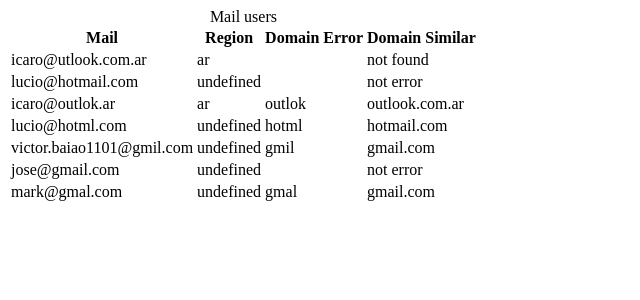
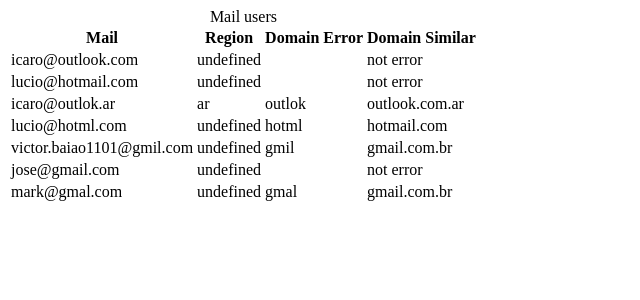
Before and after one commit to victorfernandesraton/SearchMail, a PHP site: page / in a window 1280 px wide. Shown: the top 300 px of the page, without its empty margins (0-640 px from the left). Run offline with PHP 8.4, Linux system fonts and the light colour scheme.

Commit message:
mail undefined

```diff
--- a/config/tratament.php
+++ b/config/tratament.php
@@ -27,7 +27,7 @@
 
     // lista de dominio
     // lista teste
-    $doms = array("hotmail.com","outlook.com","gmail.com","outlook.com.ar");
+    $doms = array("hotmail.com","outlook.com","gmail.com","gmail.com.br","outlook.com.ar");
 
     // carregando dominios como objeto
     $domain_obj = carryDomain($doms);
@@ -39,7 +39,7 @@
 
     // lista de enail
     // lista teste
-    $mailList = array("icaro@utlook.com.ar","lucio@hotmail.com","icaro@outlok.ar","lucio@hotml.com","victor.baiao1101@gmil.com","jose@gmail.com","mark@gmal.com");
+    $mailList = array("icaro@outlook.com","lucio@hotmail.com","icaro@outlok.ar","lucio@hotml.com","victor.baiao1101@gmil.com","jose@gmail.com","mark@gmal.com");
     // carregando emails como objetos
     $mail_obj = carryMail($mailList);
 
--- a/fun/ErrorDomain.php
+++ b/fun/ErrorDomain.php
@@ -5,6 +5,8 @@
         for ($j=0; $j < count($domain_obj); $j++) {
             $temp_true = $domain_obj[$j]->getDomain();
             for ($k=0; $k < strlen($temp_true); $k++) {
+                if ($mail_obj[$i]->getStatus() == false) {
+
                     if (strcmp(substr($temp_domain,0,$k),substr($temp_true,0,$k)) == 0) {
                         $out = substr($temp_domain,0,$k);
                     } else if ($k > 3 && $out != null && strcmp(substr($temp_domain,0,$k),substr($temp_true,0,$k)) != 0) {
@@ -19,4 +21,5 @@
             }
         }
     }
+}
 ?>
--- a/fun/ValidDomain.php
+++ b/fun/ValidDomain.php
@@ -6,7 +6,7 @@
                 $domain_mail[$i]->setStatus(true);
                 $domain_mail[$i]->setSimilarDomain("not error");
                 break;
-            } else {
+            } else if($domain_mail[$i]->getStatus() == null){
                 $domain_mail[$i]->setStatus(false);
                 $domain_mail[$i]->setSimilarDomain("not found");
             }
```
Also changed, not shown: app/teste.php (line endings or trailing spaces). Lines whose indentation alone changed are shown as unchanged.
